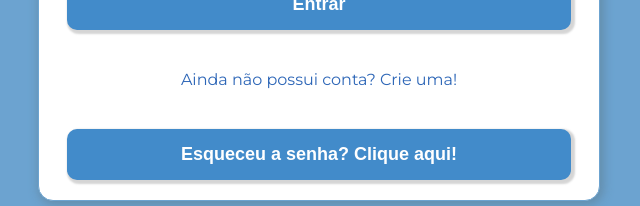
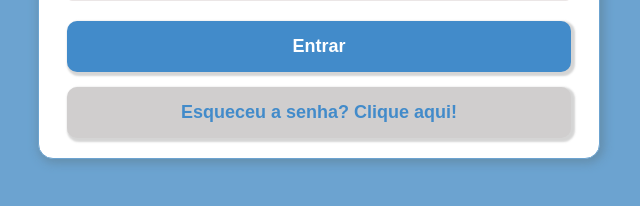
Before and after one commit to gabriella-muniz/helpdesk-inforio, a Next.js app: page /login in a window 1280 px wide. Shown: the part 591-797 px from the top of the page, without its empty margins (321-961 px from the left). Built offline with nearby package versions, Linux system fonts and the light colour scheme.

Commit message:
alteraçõs no css da pagina de login/ retirada do link de cadastro

```diff
--- a/src/app/components/button/button.css
+++ b/src/app/components/button/button.css
@@ -20,3 +20,17 @@ button:hover {
   color: rgb(66, 139, 202);
   box-shadow: 2px 2px 2px 2px rgba(172, 172, 172, 0.918);
 }
+
+.button2{
+  background-color: rgb(208, 206, 206);
+  padding: 15px 25px;
+  border: 0;
+  color: rgb(66, 139, 202) ;
+  font-size: 18px;
+  border-radius: 10px;
+  font-weight: bold;
+  cursor: pointer;
+  margin-bottom: 20px;
+  box-shadow: 2px 2px 2px 2px rgba(209, 209, 209, 0.918);
+  margin-top: -25px;
+}
--- a/src/app/lembrar/page.js
+++ b/src/app/lembrar/page.js
@@ -22,7 +22,7 @@ export default function Lembrar(){
                 type="email"
                 placeholder="Digite o email"
               />
-              <BiMailSend  className="icon" />
+
             </div>
 
             <div className="buttons-lembrar">
--- a/src/app/login/page.js
+++ b/src/app/login/page.js
@@ -6,8 +6,6 @@ import Button from '../components/button/button';
 import Input from '../components/input/input';
 import LoginCard from '../login-card/page';
 import TrocarSenhaModal from '../components/trocarSenhaModal/trocar-senha-modal';
-import { signInWithEmailAndPassword } from 'firebase/auth';
-import { auth } from '../../../services/firebase';
 import { useRouter } from 'next/router';
 import { BiUser  } from "react-icons/bi";
 import { BiLockAlt } from "react-icons/bi";
@@ -32,8 +30,7 @@ export default function Login() {
            </div>
 
             <Button type="submit">Entrar</Button>
-            <Link href="/cadastro">Ainda não possui conta? Crie uma!</Link>
-            <Button type="button" onClick={() => setTrocarSenhaModalOpen(true)}>Esqueceu a senha? Clique aqui!</Button>
+            <Button className='button2' type="button" onClick={() => setTrocarSenhaModalOpen(true)}>Esqueceu a senha? Clique aqui!</Button>
           </form>
         </LoginCard>
       </div>
```
